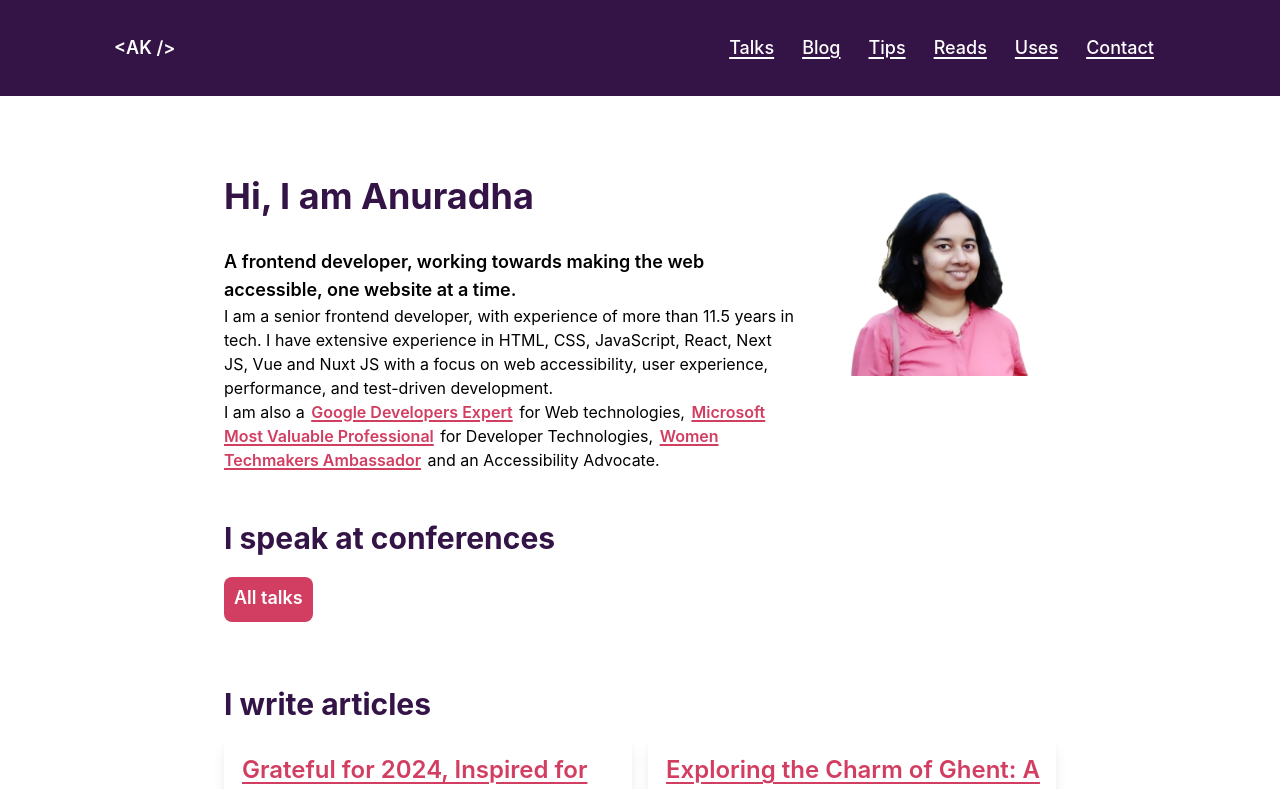
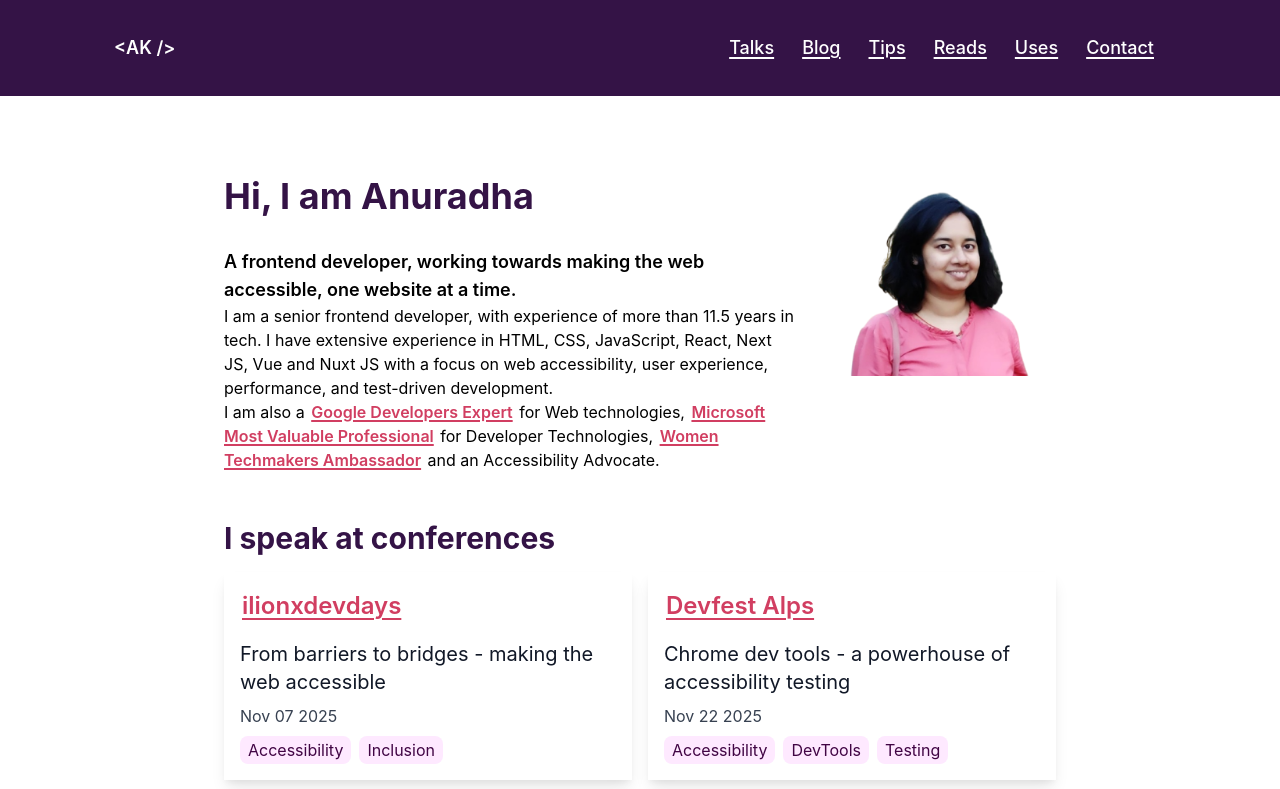
Before and after one commit to anuk79/anuradhakumari, a Next.js app: page / in a window 1280 px wide. Shown: the top 789 px of the page. Built offline with nearby package versions, Linux system fonts and the light colour scheme.

Commit message:
Add new accessibility talks with event details
Added new talks with details on accessibility topics and events.

```diff
--- a/data/talks.js
+++ b/data/talks.js
@@ -1,4 +1,33 @@
 const talks = [
+     {
+    "topic": "Chrome dev tools - a powerhouse of accessibility testing",
+    "topics": [
+      "Accessibility",
+      "DevTools",
+      "Testing",
+    ],
+    "date": "2025-11-22",
+    "eventDetails": {
+      "url": "https://gdg.community.dev/events/details/google-gdg-torino-presents-devfest-alps-2025/",
+      "name": "Devfest Alps",
+      "video": null,
+      "resources": null
+    }
+  },
+     {
+    "topic": "From barriers to bridges - making the web accessible",
+    "topics": [
+      "Accessibility",
+      "Inclusion",
+    ],
+    "date": "2025-11-07",
+    "eventDetails": {
+      "url": "https://www.ilionxdevdays.com/",
+      "name": "ilionxdevdays",
+      "video": null,
+      "resources": null
+    }
+  },
      {
     "topic": "Accessibility Leadership",
     "topics": [
```
